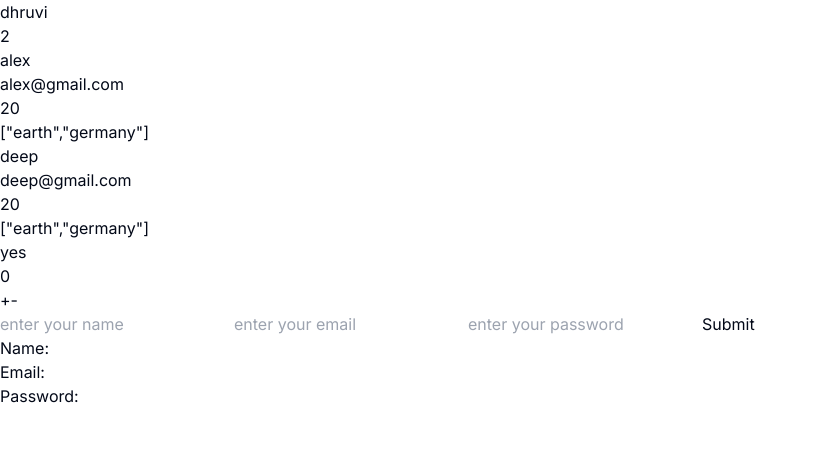
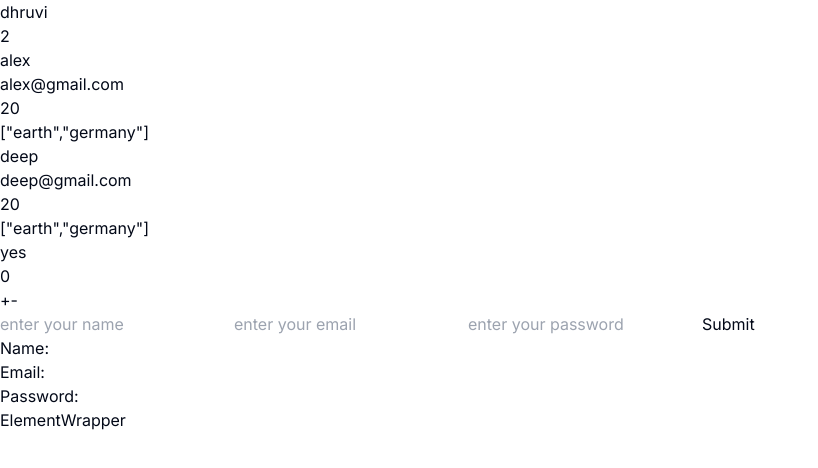
Before and after one commit to erDeep64930/learningTypescript, a Next.js app: page / in a window 1280 px wide. Shown: the top 468 px of the page, without its empty margins (0-818 px from the left). Built offline with nearby package versions, Linux system fonts and the light colour scheme.

Commit message:
you can also defin ths specific div , span etc

```diff
--- a/app/page.tsx
+++ b/app/page.tsx
@@ -1,5 +1,6 @@
 import AdminInfo from "@/components/AdminInfo";
 import Counter from "@/components/Counter";
+import ElementWrapper from "@/components/ElementWrapper";
 import Form from "@/components/Form";
 import User from "@/components/User";
 import UserInfo from "@/components/UserInfo";
@@ -21,6 +22,7 @@ export default function Home() {
         admin="yes"/>
         <Counter />
         <Form />
+        <ElementWrapper />
     </>
   );
 }
--- /dev/null
+++ b/components/ElementWrapper.tsx
@@ -0,0 +1,20 @@
+import React, { FC } from 'react'
+
+interface ElementWrapperProp{
+    elementType:'div'|'span'|'h1'|'h2'|'h3'|'h4'|'button'
+    children:React.ReactNode,
+    className?:string;
+    onClick?:()=>void;
+
+}
+
+const ElementWrapper :FC<ElementWrapperProp>= ({
+    elementType,children,className,onClick,
+}) => {
+    const Element =elementType as keyof JSX.IntrinsicElements
+  return (
+    <div>ElementWrapper</div>
+  )
+}
+
+export default ElementWrapper
```
